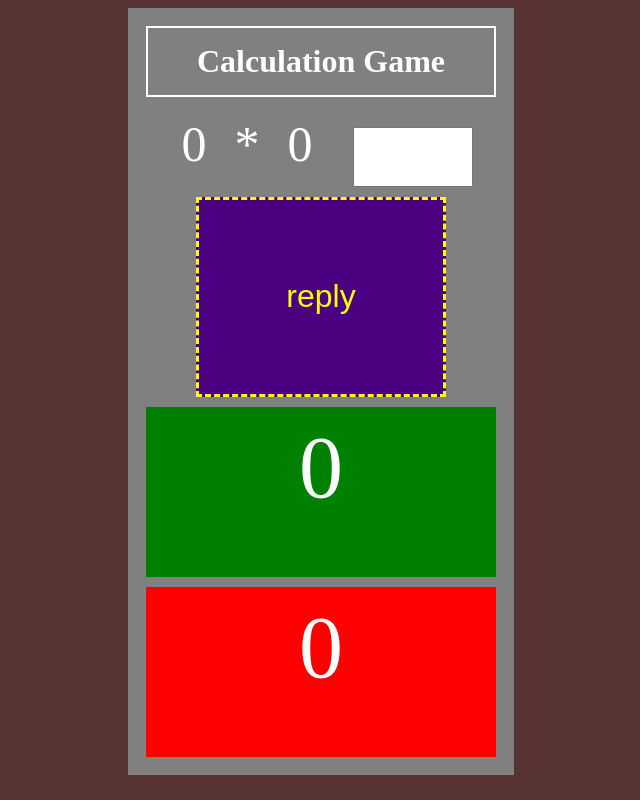
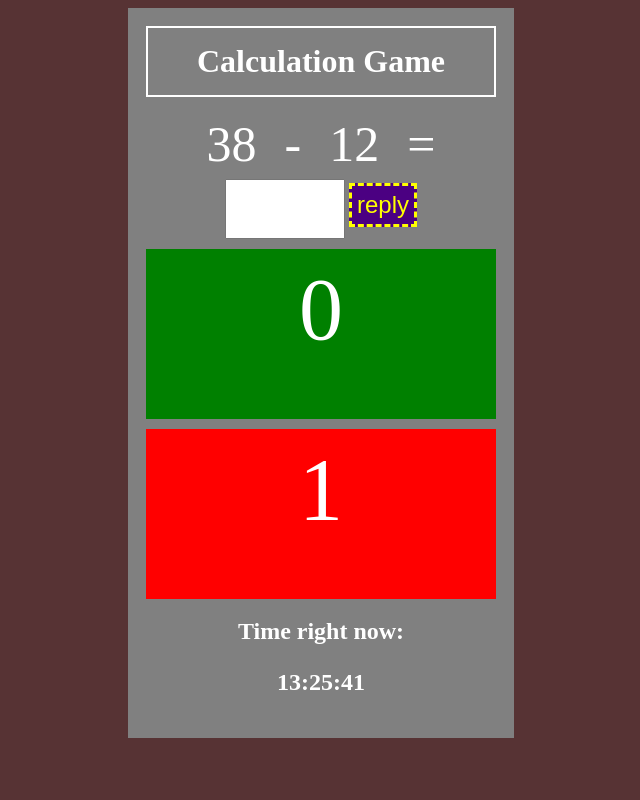
Before and after one commit to sefaenesergin/basic-js-example, a plain HTML site: page index.html in a window 1280 px wide. Both pictures are taken after a click on the button "reply". Shown: the whole page, without its empty margins (319-959 px from the left). Drawn offline with Linux system fonts and the light colour scheme.

Commit message:
add something

```diff
--- a/css.css
+++ b/css.css
@@ -29,27 +29,27 @@ span{
  margin-top: 10px;
  padding: 5px;
  border: dashed;
- width: 250px;
- height: 200px;
+ width: auto;
+ height: auto;
  background-color: indigo;
- color: yellow;
- font-size: xx-large;
+ color: rgb(255, 255, 0);
+ font-size: x-large;
 }
 #answer:hover{
- background: violet;
+ background: rgb(167, 65, 167);
 }
-#true,#false{
+#True,#False{
  font-size: 550%;
  margin-top: 10px;
  padding: 10px;
 
 }
-#true{
+#True{
  background:green ;
  height: 150px;
  width: 150xp;
 }
-#false{
+#False{
  background:red ;
  height: 150px;
  width: 150xp;
--- a/index.html
+++ b/index.html
@@ -1,27 +1,25 @@
-<html lang="en-US">
+<html>
   <head>
     <meta charset="utf-8">
     <title>SEFA ENES ERGİN-sefaenesergin@gmail.com-It' my first JavaScript code.</title>
-    <script src="script.js"></script>
     <link href="css.css" type="text/css" rel="stylesheet"/>
   </head>
-    <style>
-
-    </style>
   <body>
     <div id="myFirstGame">
       <h1>Calculation Game</h1>
       <span id="Number1">0</span>
       <span id="Operator">*</span>
       <span id="Number2">0</span>
-        <span></span>
+      <span>=</span>
       <input type="text" id="result">
       <input type="button" id="answer" value="reply">
       <div style="clear: both"></div>
-        <div id="true">0</div>
-        <div id="false">0</div>
+      <div id="True">0</div>
+      <div id="False">0</div>
       <div style="clear: both"></div>
+      <h2>Time right now:<P id="Time"></P></h2>
       </div>
+    <script src="script.js"></script>
     <noscript>Your browser does not allow JavaScript!</noscript>
   </body>
 </html>
--- a/script.js
+++ b/script.js
@@ -1,8 +1,60 @@
-var Number1,Number2,Operator,result,answer,true=0,false=0;
- Number1=document.getElementById('Number1');
- Number2=document.getElementById('Number2');
- Operator=document.getElementById('Operator');
- result=document.getElementById('result');
- answer=document.getElementById('answer');
- true=document.getElementById('true');
- false=document.getElementById('false');
+var d = new Date();
+document.getElementById("Time").innerHTML=d.getHours() + ":" + d.getMinutes() + ":" + d.getSeconds();
+
+var Number1,Number2,Operator,result,answer,True=0,False=0;
+
+//Accessing HTML objects...
+Number1=document.getElementById('Number1');
+Number2=document.getElementById('Number2');
+Operator=document.getElementById('Operator');
+result=document.getElementById('result');
+answer=document.getElementById('answer');
+True=document.getElementById('True');
+False=document.getElementById('False');
+
+
+//Generate random numbers function
+function RandomNumber(min,max){
+    var number=Math.floor(Math.random()*(max-min))+min;
+    return number;
+}
+
+function newQuestion(){
+    var operation=["+","-","*","/"];
+    Operator.textContent=operation[RandomNumber(0,4)];//Choose operator
+    Number1.textContent=RandomNumber(0,50);
+    Number2.textContent=RandomNumber(0,50);
+    if(Operator.textContent=="/"){
+        while(true){
+                Number2.textContent=RandomNumber(0,50);
+                if(Number1.textContent%Number2.textContent==0){
+                    break;
+                }
+        }
+    }
+}
+
+window.onload=function(){
+    newQuestion();
+}
+
+answer.onclick=function(){
+    var ans,n1,n2;
+    n1=Number(Number1.textContent);
+    n2=Number(Number2.textContent);
+    switch(Operator.textContent){
+            case '+': ans= n1+n2 ;break;
+            case '-': ans= n1-n2 ; break;
+            case '*': ans= n1*n2 ; break;
+            case '/': ans= n1/n2 ;break;
+            default: break;
+    }
+
+    if(result.value==ans){
+        True.textContent=Number(True.textContent)+1;
+    }else{
+        False.textContent=Number(False.textContent)+1;
+    }
+
+    newQuestion();
+}
```
Lines whose indentation alone changed are shown as unchanged.
